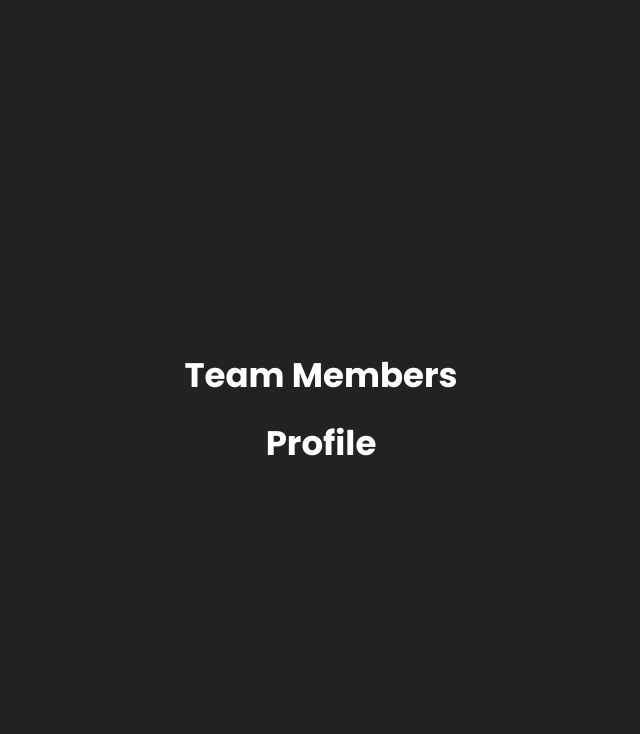
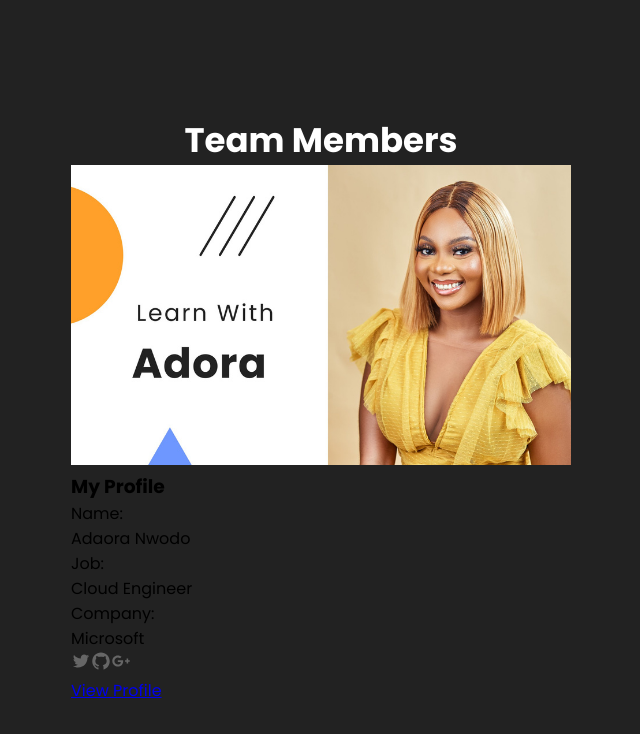
Before and after one commit to quocnhat02/ecommerce-nextjs, a React (Create React App) app: page / in a window 1280 px wide. Shown: the top 734 px of the page, without its empty margins (319-959 px from the left). Built offline with nearby package versions, Linux system fonts and the light colour scheme.

Commit message:
profile app-profile jax

```diff
--- a/src/components/profile/Profile.jsx
+++ b/src/components/profile/Profile.jsx
@@ -1,10 +1,43 @@
 import React from 'react';
 import styles from './Profile.module.css';
+import profile1 from '../../assets/profile1.png';
+import {
+  AiOutlineTwitter,
+  AiOutlineGithub,
+  AiOutlineGooglePlus,
+} from 'react-icons/ai';
 
 const Profile = () => {
   return (
-    <div>
-      <h1>Profile</h1>
+    <div className={styles.profile}>
+      <img src={profile1} alt="" />
+      <div className={styles['profile-content']}>
+        <h3>My Profile</h3>
+        <div className={styles.text}>
+          <p>Name:</p>
+          <p>Adaora Nwodo</p>
+        </div>
+        <div className={styles.text}>
+          <p>Job:</p>
+          <p>Cloud Engineer</p>
+        </div>
+        <div className={styles.text}>
+          <p>Company:</p>
+          <p>Microsoft</p>
+        </div>
+
+        <div className={styles.icons}>
+          <AiOutlineTwitter color="#666" size={20} />
+          <AiOutlineGithub color="#666" size={20} />
+          <AiOutlineGooglePlus color="#666" size={20} />
+        </div>
+
+        <div className={styles.btn}>
+          <a href="#" target="_blank" rel="noreferrer">
+            View Profile
+          </a>
+        </div>
+      </div>
     </div>
   );
 };
```
